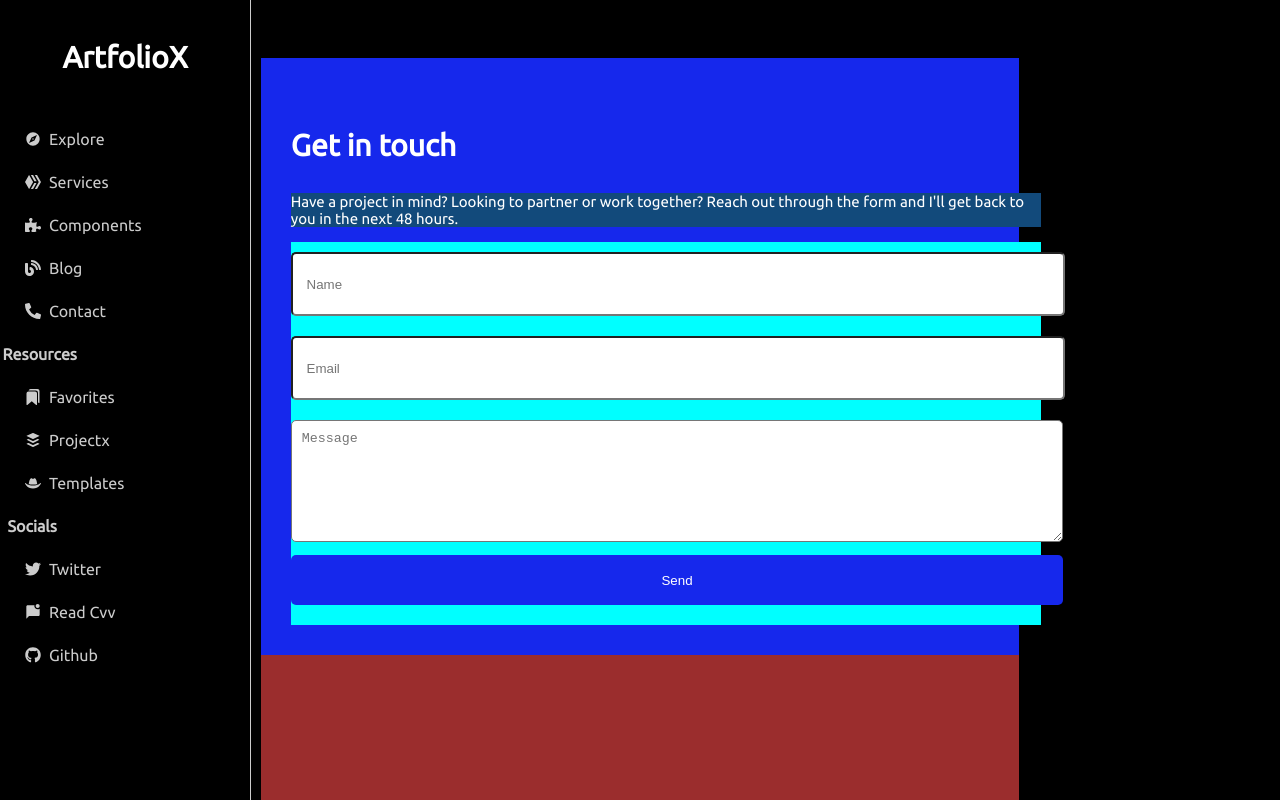
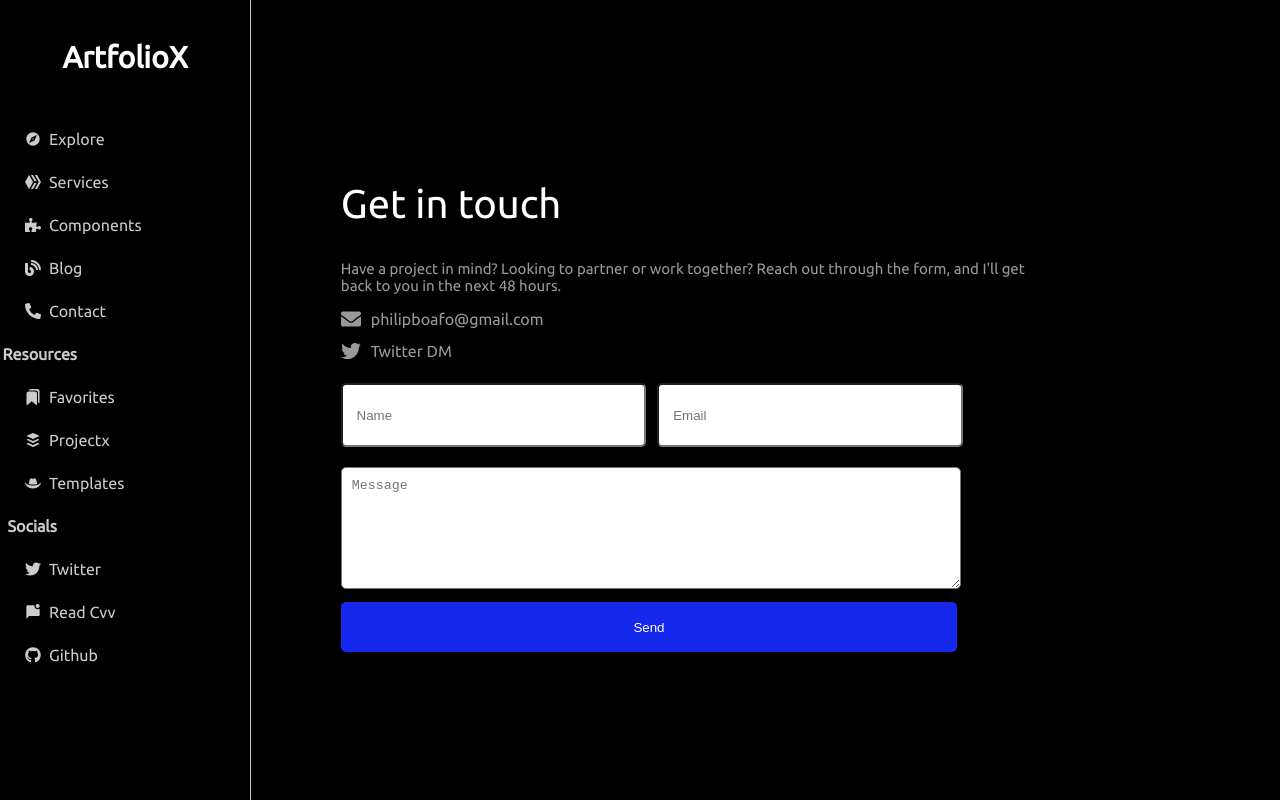
Before and after one commit to Bo4fo/ArtfolioX, a React (Create React App) app: page /Contact in a window 1280 px wide. Shown: the top 800 px of the page. Built offline with nearby package versions, Linux system fonts and the light colour scheme.

Commit message:
16 november contact form completed

```diff
--- a/src/Components/Contactform.js
+++ b/src/Components/Contactform.js
@@ -63,7 +63,8 @@ function ContactForm() {
                 <div className="formbtn">
                    <span className='btn-arrow'>
                    {/* <FaArrowRight/> */}
-                    </span> <input type="submit" value="Send" /> </div>
+                    </span> <input type="submit" value="Send" />
+                     </div>
             </form>
         </div>
     );
--- a/src/Maincss/Form-Contact.css
+++ b/src/Maincss/Form-Contact.css
@@ -3,17 +3,16 @@
     width: 60%;
     position: relative;
     top: 50px;
-    background-color: #9b2d2d;
+    background-color: ÷#9b2d2d;
     flex-wrap: wrap;
- display: ;
     margin: 0 auto;
 
 
 }
 
 .contact-box {
-    background-color: #1628ec;
-    padding: 30px;
+    /* background-color: #1628ec; */
+    padding: 80px;
     width: auto;
     height: auto;
 
@@ -27,24 +26,80 @@
 
 }
 
-.headercontact-box h3 {
-    font-size: 30px;
+.headercontact-box h2 {
+    font-size: 40px;
+    font-weight: 300;
     padding-top: 10px;
 
 }
 
 .textcontact-box {
-    background-color: #124a7b;
+    /* background-color: #f8f9f9; */
     text-align: left;
     font-size: 15px;
-    color: #ffffff;
-    width: 750px;
+    color: #999999;
+    width: 710px;
     height: 50%;
 
 }
-.inner-contactForm{
-    background-color: aqua;
+
+.gridContact-container{
+    display: grid;
+    grid-template-columns: auto auto;
+   column-gap: 35px;
+  }
+  .gridContainer-item{
+    width: 100%;
+  }
+
+  .contact-container {
+    display: flex;
+    flex-direction: column;
+    align-items: left;
+    /* background-color: #9b2d2d; */
+  }
+
+  .contact-item {
+    display: flex;
+    align-items: center;
+    margin-bottom: 12px;
+  }
+
+  .logo {
+    width: 20px;
+    height: 20px;
+    margin-right: 10px;
+    color: #999999;
+  }
+
+  .contact-label {
+    font-weight: bold;
+    margin-right: 5px;
+  }
+
+  .contact-info {
+    color: #999999;
+  }
+
+
+  .contact-wrapper,
+.contact-box,
+.headercontact-box,
+.textcontact-box,
+.contact-container,
+.contact-item,
+.logo,
+.contact-info,
+.gridContact-container,
+.name-box,
+.email-box,
+.message-box,
+.formbtn,
+.btn-arrow {
+  transition: all 0.5s ease-in-out;
 }
-.gridform-contact{
 
+.animate {
+  transform: translateY(8px); /* Adjust the animation transform as needed */
+  opacity: 1;
 }
--- a/src/Pages/Contact.js
+++ b/src/Pages/Contact.js
@@ -1,86 +1,85 @@
 import React from 'react'
 import { useState } from 'react';
 import '../Maincss/Form-Contact.css';
+import { FaEnvelope, FaTwitter } from 'react-icons/fa';
 
 
 function Contact() {
-  const [name, setName] = useState("");
-  const [email, setEmail] = useState("");
-  const [message, setMessage] = useState("");
-
-  const handleSubmit = (event) => {
-      event.preventDefault();
-      console.log(`The name you entered was: ${name}\nThe email you entered was: ${email}\nThe message you entered was: ${message}`);
-
-
-
-
+    const [animate, setAnimate] = useState(false);
+    const handlePageClick = () => {
+      setAnimate(true);
 
   };
 
 
   return (
 
-    <div className='contact-wrapper'>
-      <div className='contact-box'>
-        <div className='headercontact-box'>
-          <h3>Get in touch</h3>
-          <div className="textcontact-box">
+     <div className={`contact-wrapper ${animate ? 'animate' : ''}`} onClick={handlePageClick}>
+      <div className={`contact-box ${animate ? 'animate' : ''}`}>
+        <div className={`headercontact-box ${animate ? 'animate' : ''}`}>
+          <h2>Get in touch</h2>
+          <div className={`textcontact-box ${animate ? 'animate' : ''}`}>
             <p>
-              Have a project in mind? Looking to partner or work together? Reach out through the form and I'll get back to you in the next 48 hours.</p>
+              Have a project in mind? Looking to partner or work together? Reach out through the form, and I'll get back to you in the next 48 hours.
+            </p>
           </div>
-          <div className="inner-contactForm">
-  <form onSubmit={handleSubmit} className="gridform-contact">
-    <div className='name-box mv-one'>
+        </div>
+
+        {/* Other sections go here */}
+
+        <div className={`contact-container ${animate ? 'animate' : ''}`}>
+          <div className={`contact-item ${animate ? 'animate' : ''}`}>
+            <FaEnvelope className="logo" />
+            <span className="contact-info">philipboafo@gmail.com</span>
+          </div>
+
+          <div className={`contact-item ${animate ? 'animate' : ''}`}>
+            <FaTwitter className="logo" />
+            <span className="contact-info">Twitter DM</span>
+          </div>
+        </div>
+
+        <div className={`gridContact-container ${animate ? 'animate' : ''}`}>
+          <div className={`name-box gridContainer-item ${animate ? 'animate' : ''}`}>
             <label>
               <input
                 placeholder=' Name'
                 type="text"
-          value={name}
-          onChange={(e) => setName(e.target.value)}
               />
             </label>
           </div>
 
-    <div className='email-box mv-two'>
+          <div className={`email-box gridContainer-item ${animate ? 'animate' : ''}`}>
             <label>
               <input
                 placeholder=' Email'
                 type="email"
-          value={email}
-          onChange={(e) => setEmail(e.target.value)}
+              />
+            </label>
+          </div>
+        </div>
+
+        <div className={`message-box ${animate ? 'animate' : ''}`}>
+          <label>
+            <textarea
+              placeholder='Message'
             />
           </label>
         </div>
 
-    <div className='message-box mv-three'>
-      <label>
-        <textarea
-          placeholder='Message'
-          value={message}
-          onChange={(e) => setMessage(e.target.value)}
-          rows={4} // Adjust the number of rows to control the height
-        />
-      </label>
-    </div>
-
-    <div className="formbtn">
+        <div className={`formbtn ${animate ? 'animate' : ''}`}>
           <span className='btn-arrow'>
             {/* <FaArrowRight/> */}
           </span>
           <input type="submit" value="Send" />
         </div>
-  </form>
       </div>
-
-
-        </div>
-
     </div>
 
 
 
-    </div>
+
+
   )
 }
 
```
Lines whose indentation alone changed are shown as unchanged.
